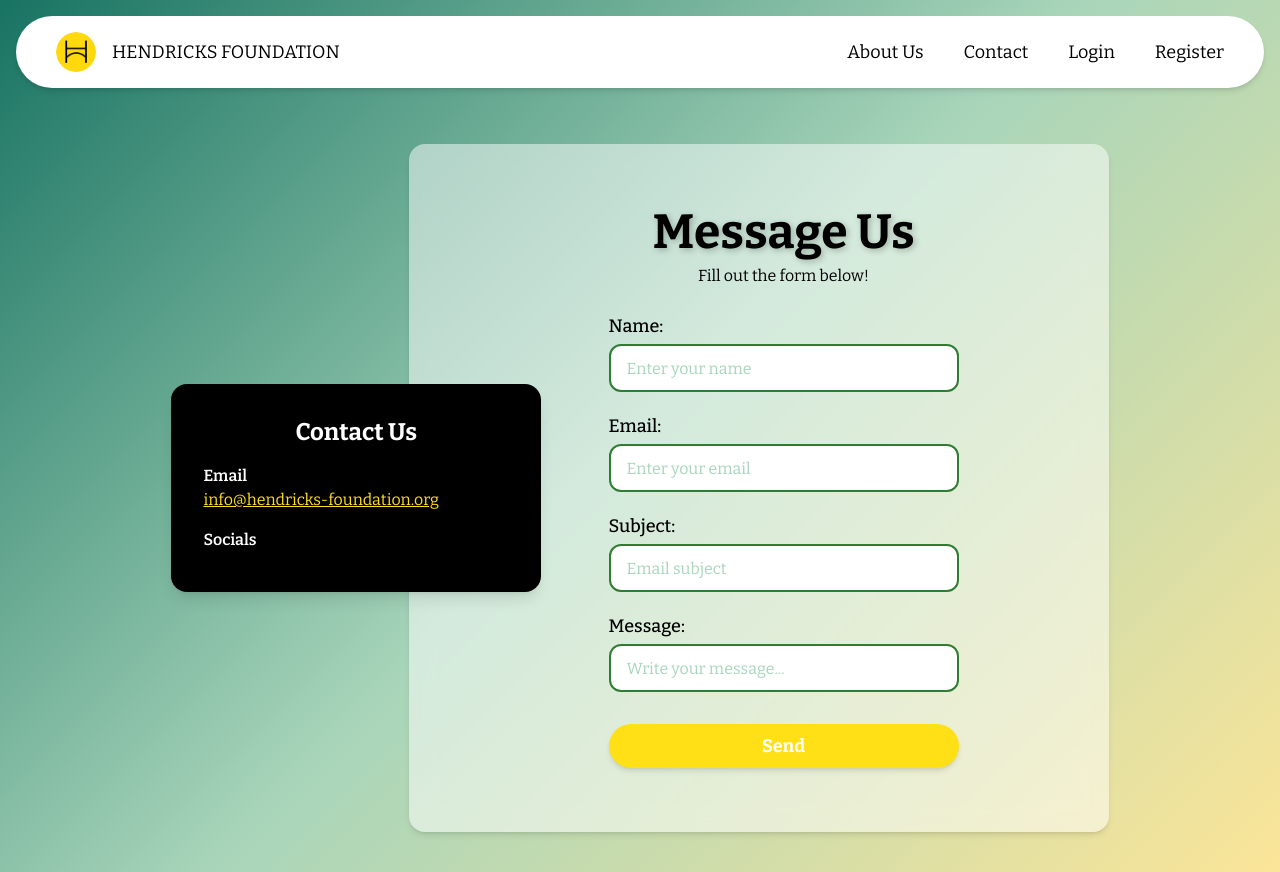
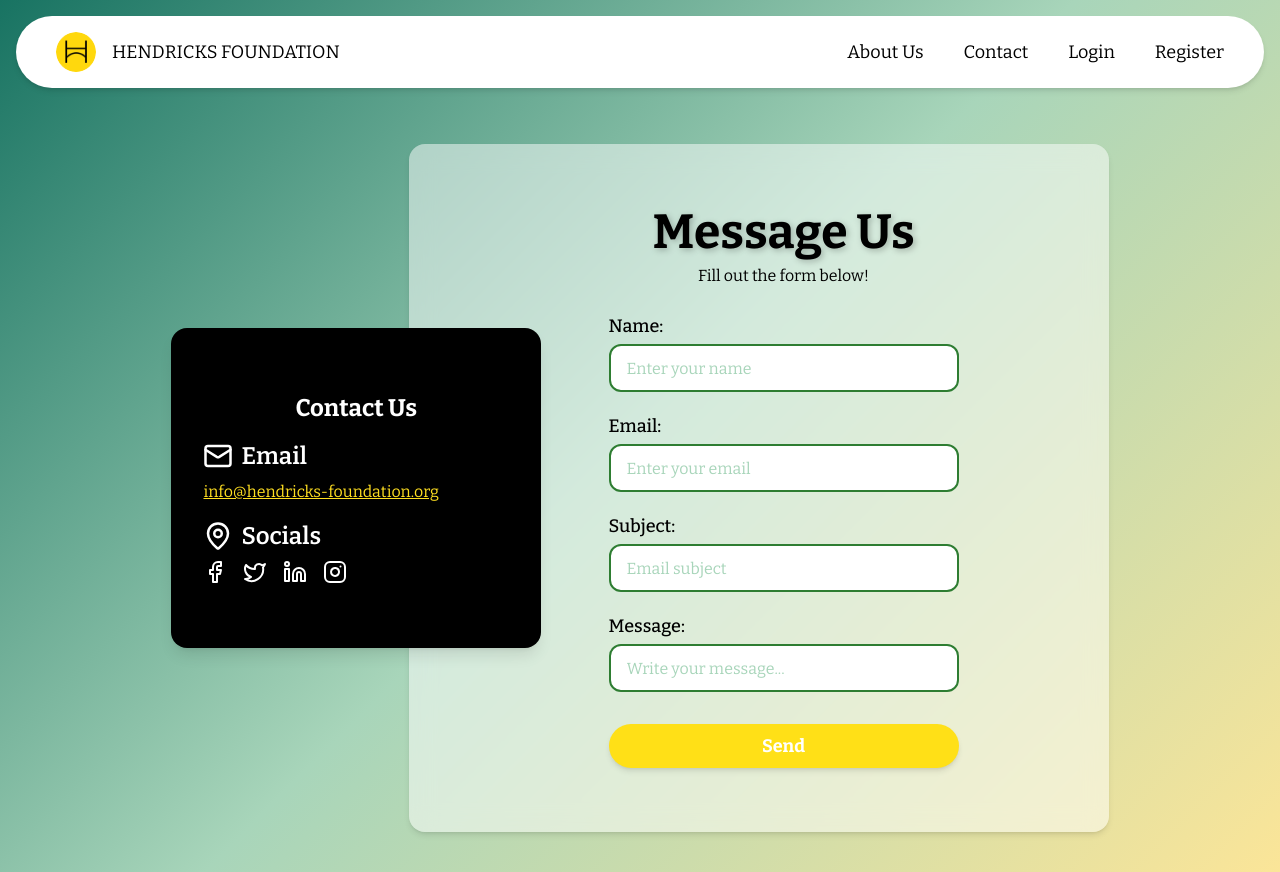
Before and after one commit to Hendricks-C/Hendricks-Ecalc, a React (Vite) app in the folder frontend/: page /contact in a window 1280 px wide. Built offline with nearby package versions, Linux system fonts and the light colour scheme; no server answers.

Commit message:
Icons for contact

```diff
--- a/frontend/package.json
+++ b/frontend/package.json
@@ -14,6 +14,7 @@
     "@supabase/supabase-js": "^2.48.1",
     "@tailwindcss/vite": "^4.0.0",
     "@tanstack/react-table": "^8.21.2",
+    "lucide-react": "^0.485.0",
     "react": "^18.3.1",
     "react-dom": "^18.3.1",
     "react-router-dom": "^7.1.3",
--- a/frontend/src/pages/contact.tsx
+++ b/frontend/src/pages/contact.tsx
@@ -1,3 +1,4 @@
+import { Mail, MapPin, Facebook, Twitter, Linkedin, Instagram } from "lucide-react"
 
 const Contact = () => {
   return(
@@ -5,14 +6,17 @@ const Contact = () => {
     <div className="flex flex-row flex-wrap justify-start items-center px-[24px] py-[40px]">
 
       {/* Left side – Contact Info box */}
-      <div className="flex flex-col flex-wrap justify-start items-stretch z-1 lg:mr-[-280px] bg-black text-white p-8 rounded-2xl shadow-lg w-full mx-auto lg:w-[30%]">
+      <div className="flex flex-col flex-wrap justify-start items-stretch z-1 lg:mr-[-280px] bg-black text-white px-8 py-16 rounded-2xl shadow-lg w-full mx-auto lg:w-[30%]">
 
         {/* Title */}
         <h2 className="text-2xl font-bold mb-4 text-center">Contact Us</h2>
 
         {/* Email */}
         <div className="mb-4">
-          <p className="font-semibold">Email</p>
+          <div className="flex items-center mb-2">
+            <Mail className="h-[30px] w-[30px]"/>
+            <p className="text-2xl font-semibold ml-2">Email</p>
+          </div>
           <a href="mailto:info@hendricks-foundation.org" className="text-yellow-300 underline">
             info@hendricks-foundation.org
           </a>
@@ -20,11 +24,23 @@ const Contact = () => {
 
         {/* Socials */}
         <div>
-          <p className="font-semibold mb-2">Socials</p>
+          <div className="flex items-center mb-2">
+            <MapPin className="h-[30px] w-[30px]" />
+            <p className="text-2xl font-semibold ml-2">Socials</p>
+          </div>
           <div className="flex space-x-4 text-2xl">
-            <i className="fab fa-facebook"></i>
-            <i className="fab fa-twitter"></i>
-            <i className="fab fa-instagram"></i>
+            <a href="https://www.facebook.com/hendricksfound" target="_blank" rel="noopener noreferrer">
+              <Facebook className="w-6 h-6 hover:text-yellow-300 transition" />
+            </a>
+            <a href="https://twitter.com/hendricksfound" target="_blank" rel="noopener noreferrer">
+              <Twitter className="w-6 h-6 hover:text-yellow-300 transition" />
+            </a>
+            <a href="https://www.linkedin.com/company/hendricks-foundation/" target="_blank" rel="noopener noreferrer">
+              <Linkedin className="w-6 h-6 hover:text-yellow-300 transition" />
+            </a>
+            <a href="https://www.instagram.com/hendricksfoundation/" target="_blank" rel="noopener noreferrer">
+              <Instagram className="w-6 h-6 hover:text-yellow-300 transition" />
+            </a>
           </div>
         </div>
       </div>
```
Also changed, not shown: 1 other file (tests, documents, lock files or other folders).
